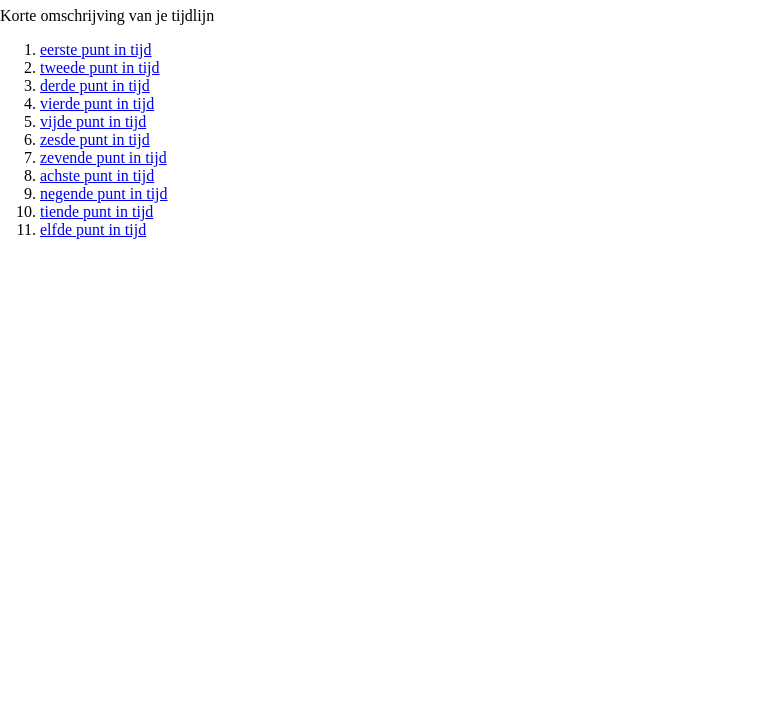
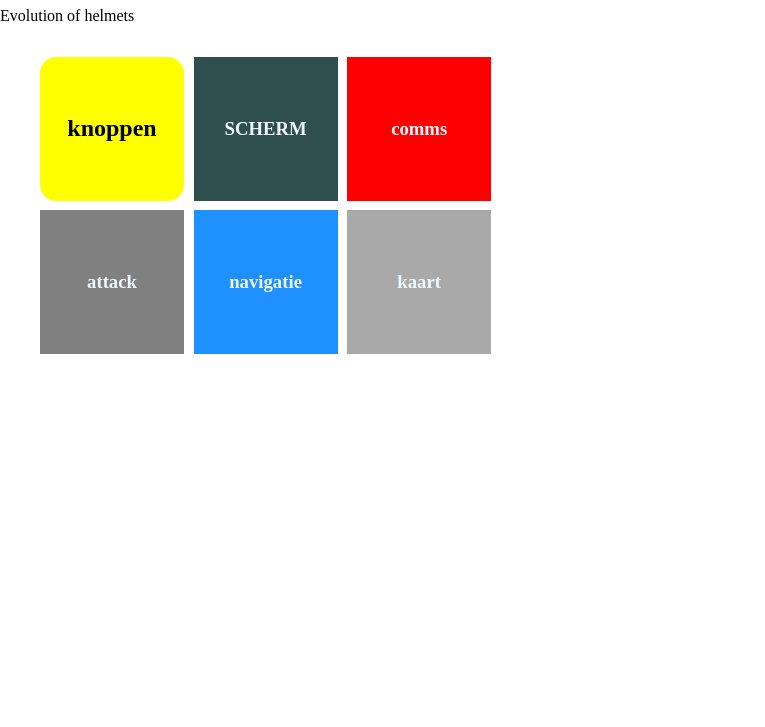
Before and after one commit to Jaimehk/interactie, a plain HTML site: page index.html in a window 1280 px wide. Shown: the part 73-800 px from the top of the page, without its empty margins (0-765 px from the left). Drawn offline with Linux system fonts and the light colour scheme.

Commit message:
Dag 2
Grid gemaakt

```diff
--- a/index.html
+++ b/index.html
@@ -14,56 +14,35 @@
 
 <body>
 	<header>
-		<h1>De titel van je tijdlijn</h1>
-		<p>Korte omschrijving van je tijdlijn</p>
+		<h1>Starwars</h1>
+		<p>Evolution of helmets</p>
+
 	</header>
+<main>
+	<ul class="parent">
 
-	<main>
-		<!-- de tijdlijn zelf is een ordered list -->
+			<li class="knoppen">
+					<h2>knoppen</h2>
+		</li>
 
-		<!-- elk list-item is een punt in tijd -->
-		<!-- 11 list-items om te starten -->
-		<!-- bepaal zelf hoeveel je er nodig hebt -->
+			<li class="scherm">
+					<h3>scherm</h2>
+		</li>
 
-		<!-- in elk listitem staat nu een link -->
-		<!-- de link kun je vullen met jouw content -->
-		<!-- of in zijn geheel vervangen door jouw content -->
-		<ol>
-			<li>
-				<a href="#">eerste punt in tijd</a>
-			</li>
-			<li>
-				<a href="#">tweede punt in tijd</a>
-			</li>
-			<li>
-				<a href="#">derde punt in tijd</a>
-			</li>
-			<li>
-				<a href="#">vierde punt in tijd</a>
-			</li>
-			<li>
-				<a href="#">vijde punt in tijd</a>
-			</li>
-			<li>
-				<a href="#">zesde punt in tijd</a>
-			</li>
-			<li>
-				<a href="#">zevende punt in tijd</a>
-			</li>
-			<li>
-				<a href="#">achste punt in tijd</a>
-			</li>
-			<li>
-				<a href="#">negende punt in tijd</a>
-			</li>
-			<li>
-				<a href="#">tiende punt in tijd</a>
-			</li>
-			<li>
-				<a href="#">elfde punt in tijd</a>
-			</li>
-		</ol>
-	</main>
+			<li class="comms">
+					<h3>comms</h2>
+
+			<li class="attack">
+					<h3>attack</h2>
+
+			<li class="navigatie">
+					<h3>navigatie</h2>
+
+			<li class="kaart">
+					<h3>kaart</h2>
+	</ul>
+</main>
+
 
 	<script src="scripts/script.js"></script>
 </body>
--- a/styles/style.css
+++ b/styles/style.css
@@ -37,7 +37,65 @@ button:not([disabled]) {
 
 h1 {
   color:var(--color-headings);
+  text-align: center;
 }
 
+.parent {
+  display: grid;
+  grid-gap: .6em;
+  grid-template-columns: 9em 9em 9em;
+  grid-template-rows: 9em 9em 9em;
 
+  position: absolute;
+}
+
+.parent > .knoppen {
+  padding: 1em;
+  background-color:yellow;
+  border-radius: 1em;
+
+  display: grid;
+  place-items: center;
+}
+
+.parent > .scherm {
+  background-color: darkslategray;
+  text-transform: uppercase;
+  color: aliceblue;
+
+  display: grid;
+  place-items: center;
+}
+
+.parent .comms {
+  background-color: red;
+  color: aliceblue;
+
+  display: grid;
+  place-items: center;
+}
+
+.parent .attack {
+  background-color: gray;
+  color: aliceblue;
+
+  display: grid;
+  place-items: center;
+}
+
+.parent .navigatie {
+  background-color: dodgerblue;
+  color: aliceblue;
+
+  display: grid;
+  place-items: center;
+}
+
+.parent .kaart {
+  background-color: darkgray;
+  color: aliceblue;
+
+  display: grid;
+  place-items: center;
+}
 /* ... */
```
Also changed, not shown: 1 other file.
